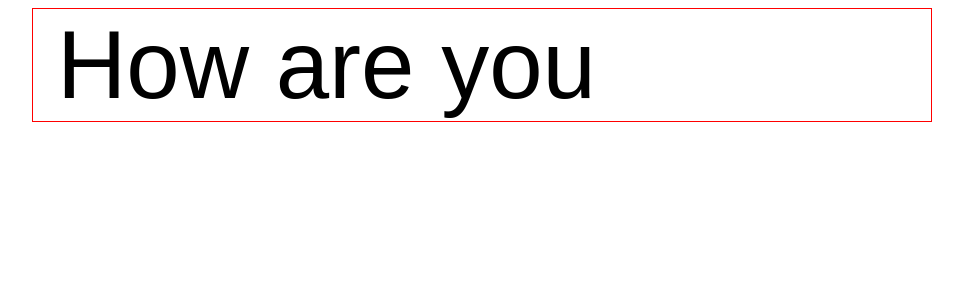
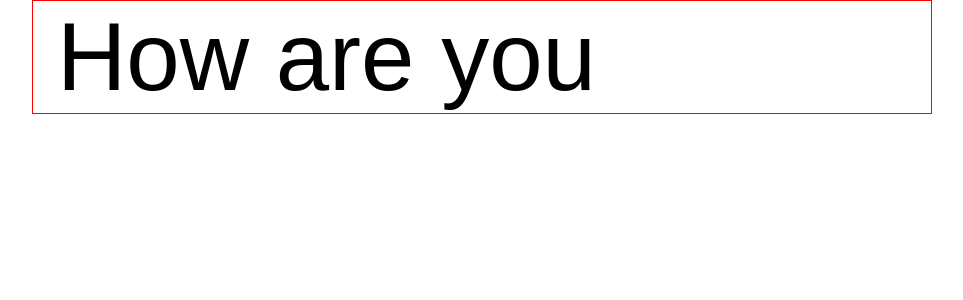
Before and after one commit to GaelAlburo/final-project, a Next.js app in the folder front/: page / in a window 1280 px wide. Shown: the top 300 px of the page, without its empty margins (158-1121 px from the left). Built offline with nearby package versions, Linux system fonts and the light colour scheme; a web font is replaced by a local one.

Commit message:
feat(front-layout): add styles inside of body tag to remove all default margin and padding

```diff
--- a/front/app/layout.jsx
+++ b/front/app/layout.jsx
@@ -16,6 +16,7 @@ export default function RootLayout({ children }) {
       </head>
       <body
         className={`antialiased`}
+        style={{ margin: 0, padding: 0 }}
       >
         <ThemeProvider theme={theme}>
           {children}
```
